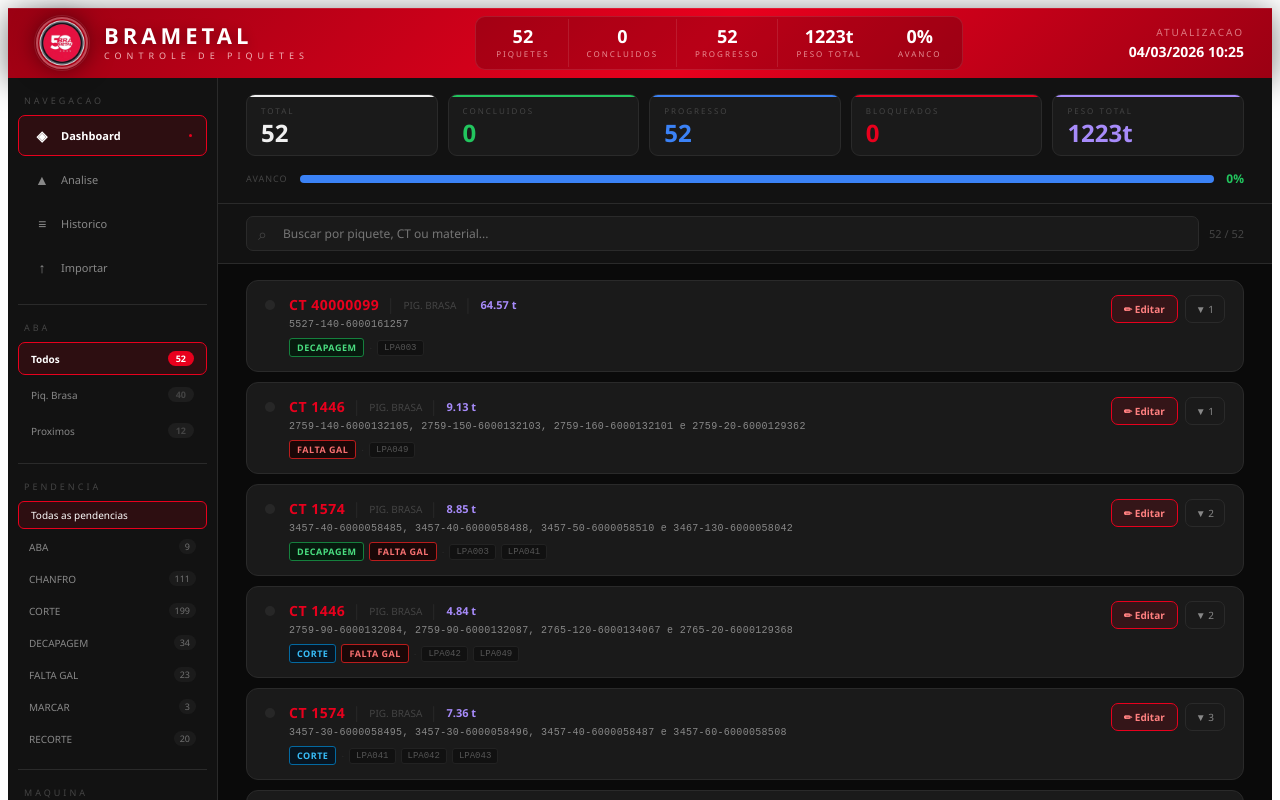
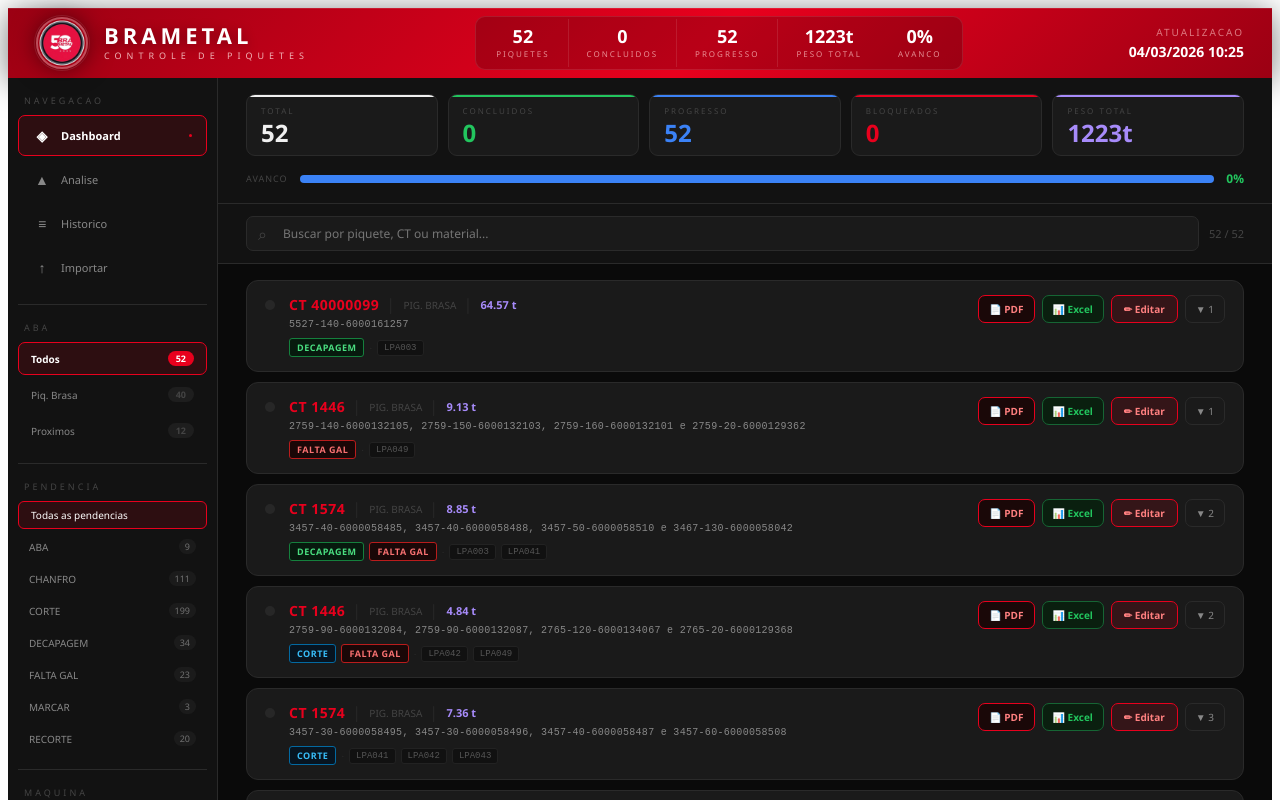
Before and after one commit to frigini/dashboard-piquetes-app, a React app: page / in a window 1280 px wide. Shown: the top 800 px of the page. Built offline with nearby package versions, Linux system fonts and the light colour scheme; the HTML template or start-up script is replaced by a standard one.

Commit message:
feat: Implement DashboardView with piquete data display, search, KPIs, and PDF/Excel export functionality.

```diff
--- a/package.json
+++ b/package.json
@@ -10,6 +10,8 @@
     "preview": "vite preview"
   },
   "dependencies": {
+    "jspdf": "^4.2.0",
+    "jspdf-autotable": "^5.0.7",
     "react": "^19.2.0",
     "react-dom": "^19.2.0",
     "xlsx": "^0.18.5"
--- /dev/null
+++ b/src/utils/exportPiquete.js
@@ -0,0 +1,172 @@
+import { jsPDF } from "jspdf";
+import * as XLSX from "xlsx";
+
+/**
+ * Exporta os dados de um piquete individual para PDF.
+ * Gera um arquivo com cabecalho, resumo e tabela de itens.
+ * Desenha a tabela manualmente sem dependencia de jspdf-autotable.
+ */
+export function exportPiquetePDF(p, updates) {
+    try {
+        const u = updates[p.id] || {};
+        const items = p.items || p.itens || [];
+        const doc = new jsPDF({ orientation: "landscape", unit: "mm", format: "a4" });
+        const pageW = doc.internal.pageSize.getWidth();
+        const pageH = doc.internal.pageSize.getHeight();
+
+        // Titulo
+        doc.setFontSize(16);
+        doc.setFont("helvetica", "bold");
+        doc.text("CT " + p.ct + " - " + (p.piquete || ""), 14, 18);
+
+        // Resumo
+        doc.setFontSize(10);
+        doc.setFont("helvetica", "normal");
+        const peso = (p.peso_apto_kg || p.peso_kg || 0).toFixed(2);
+        const linhas = [
+            "Peso: " + peso + " t",
+            "Pendencias: " + (p.pendencias && p.pendencias.length > 0 ? p.pendencias.join(", ") : "-"),
+            "Maquinas: " + (p.maquinas && p.maquinas.length > 0 ? p.maquinas.join(", ") : "-"),
+            "Status: " + (u.status || "AGUARDANDO"),
+        ];
+        if (u.responsavel) linhas.push("Responsavel: " + u.responsavel);
+        if (u.obs) linhas.push("Obs: " + u.obs);
+
+        let y = 26;
+        linhas.forEach(l => { doc.text(String(l), 14, y); y += 5; });
+        y += 6;
+
+        // Tabela de itens
+        if (items.length > 0) {
+            const headers = ["PRIO", "OV", "OP", "POSICAO", "MATERIAL", "QTD", "PESO kg", "MAQ", "PENDENCIA"];
+            // Larguras das colunas (em mm) - total ~270mm para paisagem A4
+            const colW = [15, 18, 28, 22, 55, 15, 22, 25, 40];
+            const startX = 14;
+            const rowH = 6;
+
+            // Cabecalho da tabela
+            doc.setFillColor(232, 0, 29);
+            doc.rect(startX, y, colW.reduce((a, b) => a + b, 0), rowH, "F");
+            doc.setFontSize(7);
+            doc.setFont("helvetica", "bold");
+            doc.setTextColor(255, 255, 255);
+            let x = startX;
+            headers.forEach((h, i) => {
+                doc.text(h, x + 1, y + 4);
+                x += colW[i];
+            });
+            y += rowH;
+            doc.setTextColor(0, 0, 0);
+            doc.setFont("helvetica", "normal");
+
+            // Linhas de dados
+            items.forEach((it, idx) => {
+                // Nova pagina se necessario
+                if (y + rowH > pageH - 10) {
+                    doc.addPage();
+                    y = 14;
+                }
+
+                // Fundo alternado
+                if (idx % 2 === 0) {
+                    doc.setFillColor(245, 245, 245);
+                    doc.rect(startX, y, colW.reduce((a, b) => a + b, 0), rowH, "F");
+                }
+
+                const row = [
+                    String(it.prio || ""),
+                    String(it.ov || ""),
+                    String(it.op || ""),
+                    String(it.posicao || ""),
+                    String(it.material || it.desc || "").slice(0, 30),
+                    String(it.qtd != null ? it.qtd : ""),
+                    String((it.peso || 0).toFixed(3)),
+                    String(it.maq || ""),
+                    String(it.pendencia || it.etapa || ""),
+                ];
+
+                x = startX;
+                doc.setFontSize(7);
+                row.forEach((cell, i) => {
+                    doc.text(cell, x + 1, y + 4);
+                    x += colW[i];
+                });
+
+                // Linha separadora
+                doc.setDrawColor(200, 200, 200);
+                doc.line(startX, y + rowH, startX + colW.reduce((a, b) => a + b, 0), y + rowH);
+                y += rowH;
+            });
+        }
+
+        const nomeArq = "CT_" + p.ct + "_" + (p.piquete || "piquete").replace(/[^a-zA-Z0-9]/g, "_").slice(0, 30);
+        doc.save(nomeArq + ".pdf");
+    } catch (err) {
+        console.error("Erro ao exportar PDF:", err);
+        alert("Erro ao gerar PDF: " + err.message);
+    }
+}
+
+/**
+ * Exporta os dados de um piquete individual para Excel (.xlsx).
+ * Usa Blob + link para garantir download no navegador.
+ */
+export function exportPiqueteExcel(p, updates) {
+    try {
+        const u = updates[p.id] || {};
+        const items = p.items || p.itens || [];
+        const wb = XLSX.utils.book_new();
+
+        // Aba Resumo
+        const resumo = [
+            ["CT", p.ct],
+            ["Piquete", p.piquete || ""],
+            ["Peso (t)", (p.peso_apto_kg || p.peso_kg || 0).toFixed(2)],
+            ["Pendencias", p.pendencias && p.pendencias.length > 0 ? p.pendencias.join(", ") : "-"],
+            ["Maquinas", p.maquinas && p.maquinas.length > 0 ? p.maquinas.join(", ") : "-"],
+            ["Status", u.status || "AGUARDANDO"],
+            ["Responsavel", u.responsavel || ""],
+            ["Observacao", u.obs || ""],
+        ];
+        const wsResumo = XLSX.utils.aoa_to_sheet(resumo);
+        wsResumo["!cols"] = [{ wch: 14 }, { wch: 50 }];
+        XLSX.utils.book_append_sheet(wb, wsResumo, "Resumo");
+
+        // Aba Itens
+        if (items.length > 0) {
+            const header = ["PRIO", "OV", "OP", "POSICAO", "MATERIAL", "QTD", "PESO (kg)", "MAQ", "PENDENCIA"];
+            const rows = items.map(it => [
+                it.prio || "",
+                it.ov || "",
+                it.op || "",
+                it.posicao || "",
+                it.material || it.desc || "",
+                it.qtd != null ? it.qtd : "",
+                it.peso || 0,
+                it.maq || "",
+                it.pendencia || it.etapa || "",
+            ]);
+            const wsItens = XLSX.utils.aoa_to_sheet([header, ...rows]);
+            wsItens["!cols"] = header.map(() => ({ wch: 16 }));
+            XLSX.utils.book_append_sheet(wb, wsItens, "Itens");
+        }
+
+        // Gerar arquivo via Blob e forcar download com link temporario
+        const nomeArq = "CT_" + p.ct + "_" + (p.piquete || "piquete").replace(/[^a-zA-Z0-9]/g, "_").slice(0, 30) + ".xlsx";
+        const wbOut = XLSX.write(wb, { bookType: "xlsx", type: "array" });
+        const blob = new Blob([wbOut], { type: "application/vnd.openxmlformats-officedocument.spreadsheetml.sheet" });
+        const url = URL.createObjectURL(blob);
+        const link = document.createElement("a");
+        link.href = url;
+        link.download = nomeArq;
+        document.body.appendChild(link);
+        link.click();
+        setTimeout(() => {
+            document.body.removeChild(link);
+            URL.revokeObjectURL(url);
+        }, 200);
+    } catch (err) {
+        console.error("Erro ao exportar Excel:", err);
+        alert("Erro ao gerar Excel: " + err.message);
+    }
+}
--- a/src/views/DashboardView.jsx
+++ b/src/views/DashboardView.jsx
@@ -1,6 +1,7 @@
 import { useState } from "react";
 import { T, STATUS, SOPTS } from "../theme/theme";
 import { Badge, Tag, MachineTag } from "../components/ui";
+import { exportPiquetePDF, exportPiqueteExcel } from "../utils/exportPiquete";
 
 const DashboardView = ({ filtered, analytics, updates, pct, today, persist, history, activeData, search, setSearch }) => {
     const [expanded, setExpanded] = useState({});
@@ -123,7 +124,15 @@
                                     )}
                                 </div>
 
-                                <div style={{ display: "flex", gap: 7, flexShrink: 0 }}>
+                                <div style={{ display: "flex", gap: 7, flexShrink: 0, flexWrap: "wrap", justifyContent: "flex-end" }}>
+                                    <button onClick={() => exportPiquetePDF(p, updates)} title="Exportar PDF" style={{
+                                        background: "#1A0808", border: `1px solid ${T.red}`,
+                                        color: "#ff8080", borderRadius: 7, padding: "6px 10px", fontSize: 10, fontWeight: 700
+                                    }}>📄 PDF</button>
+                                    <button onClick={() => exportPiqueteExcel(p, updates)} title="Exportar Excel" style={{
+                                        background: "#0A1F0F", border: "1px solid #166534",
+                                        color: "#22C55E", borderRadius: 7, padding: "6px 10px", fontSize: 10, fontWeight: 700
+                                    }}>📊 Excel</button>
                                     <button onClick={() => openEdit(p)} style={{
                                         background: isEd ? T.red : T.redDark + "33",
                                         border: `1px solid ${T.red}`,
```
Also changed, not shown: 1 other file (tests, documents, lock files or other folders).
